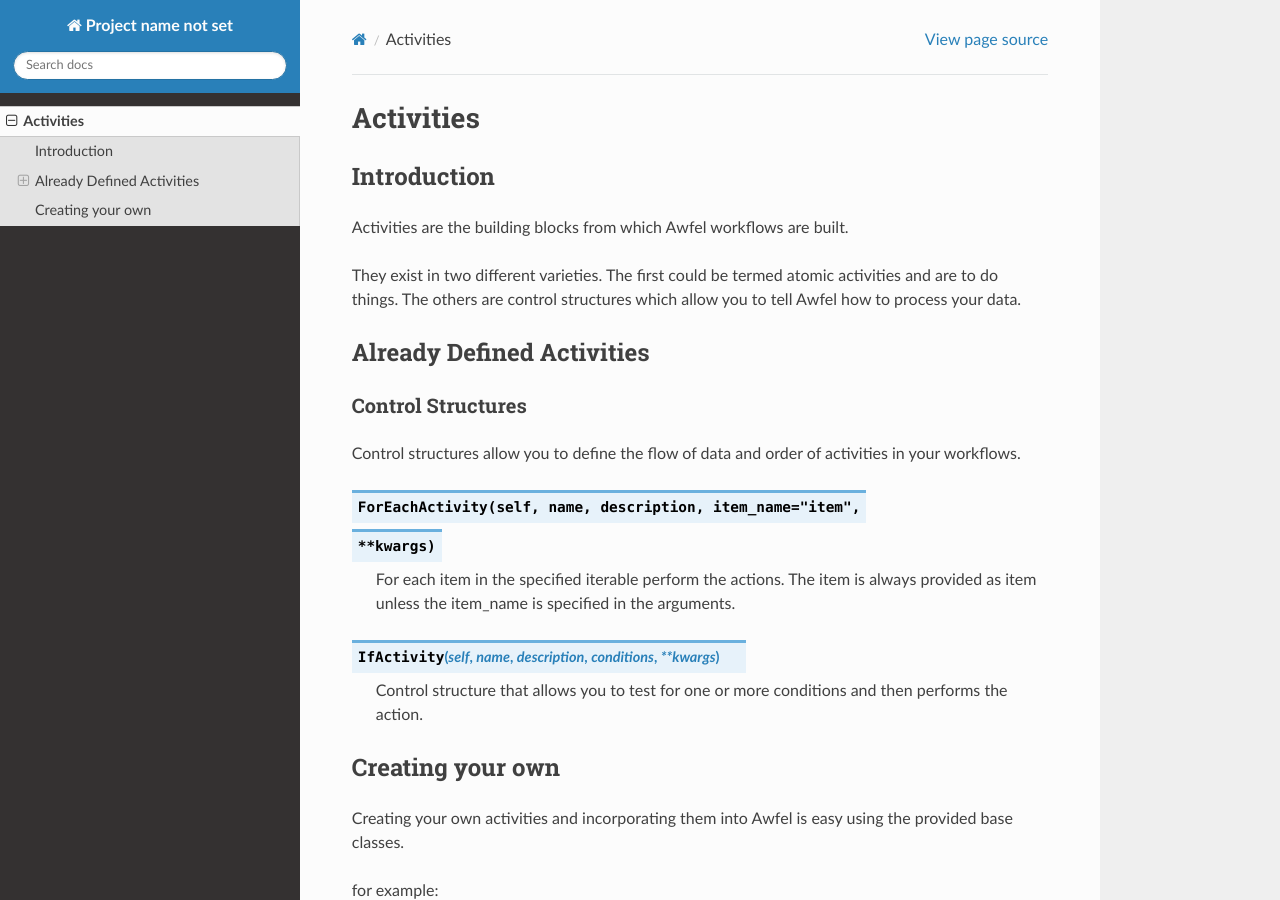
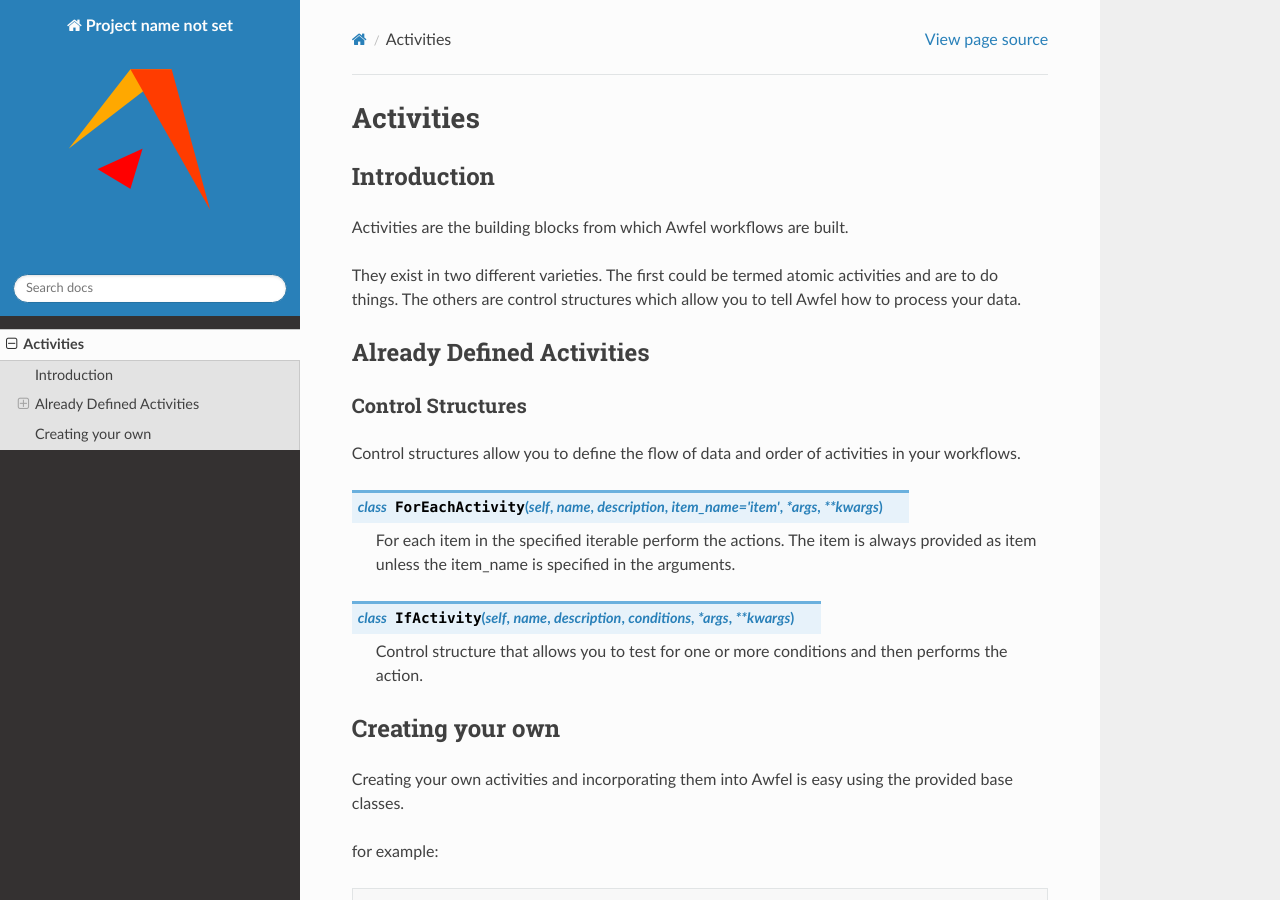
Before and after one commit to awfel/pyawfel, a Sphinx documentation site: the page built from docs/activities.rst, in a window 1280 px wide and 900 px high. Built offline with Sphinx 7.4.7 and the Read the Docs theme 2.0.0, drawn with Linux system fonts in a browser that asks for light colours.

Commit message:
Add logo to documenation

```diff
--- a/docs/activities.rst
+++ b/docs/activities.rst
@@ -19,14 +19,13 @@ Control Structures
 Control structures allow you to define the flow of data and order of
 activities in your workflows.
 
-.. method:: ForEachActivity(self, name, description, item_name="item",
-                **kwargs)
+.. class:: ForEachActivity(self, name, description, item_name="item", *args, **kwargs)
 
     For each item in the specified iterable perform the actions. The item is
     always provided as item unless the item_name is specified in the
     arguments.
 
-.. method:: IfActivity(self, name, description, conditions, **kwargs)
+.. class:: IfActivity(self, name, description, conditions, *args, **kwargs)
 
     Control structure that allows you to test for one or more conditions and
     then performs the action.
--- a/docs/conf.py
+++ b/docs/conf.py
@@ -5,3 +5,4 @@ extensions = [
 ]
 
 html_theme = "sphinx_rtd_theme"
+html_logo = "./awfel_small.png"
```
Also changed, not shown: docs/awfel_small.png (added).
